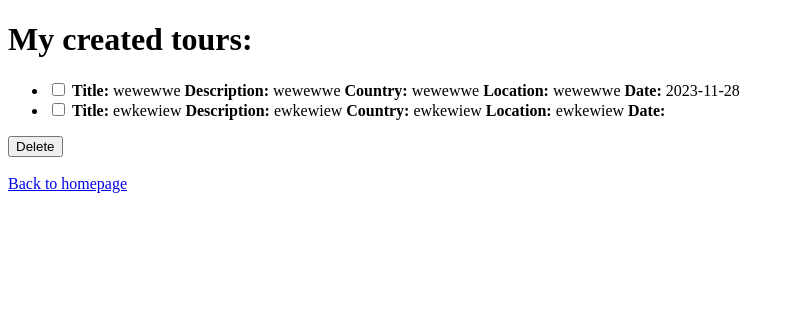
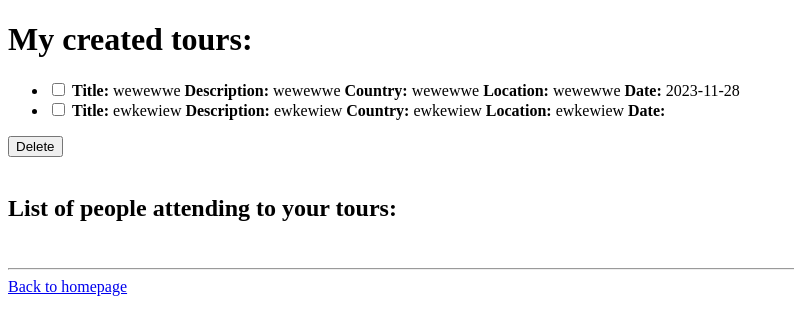
Before and after one commit to mapclean9r/Software, a Flask app: page /my_created_tours in a window 1280 px wide. Shown: the top 335 px of the page, without its empty margins (0-794 px from the left). Run offline with Flask 3, Linux system fonts and the light colour scheme; data comes from the database, SQL or seed files in the repository.

Commit message:
html design

```diff
--- a/src/frontend/templates/favorites.html
+++ b/src/frontend/templates/favorites.html
@@ -27,6 +27,7 @@
         <button type="submit" name="handle_action" value="delete">Remove tour</button>
     </form>
         <br />
+        <hr />
     <a href="{{ url_for('homepage') }}">Back to homepage</a>
 </body>
 </html>
--- a/src/frontend/templates/my_created_tours.html
+++ b/src/frontend/templates/my_created_tours.html
@@ -25,6 +25,12 @@
         <button type="submit" name="handle_action" value="delete" class="checkbox_button_styling">Delete</button>
     </form>
         <br />
+
+    <h2>
+        List of people attending to your tours:
+    </h2>
+        <br />
+        <hr />
     <a href="{{ url_for('homepage') }}">Back to homepage</a>
 </body>
 </html>
```
